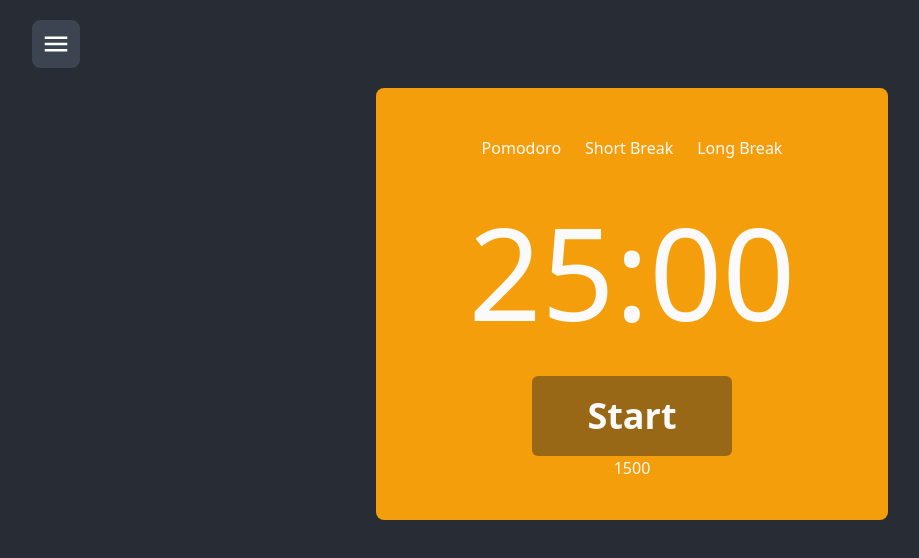
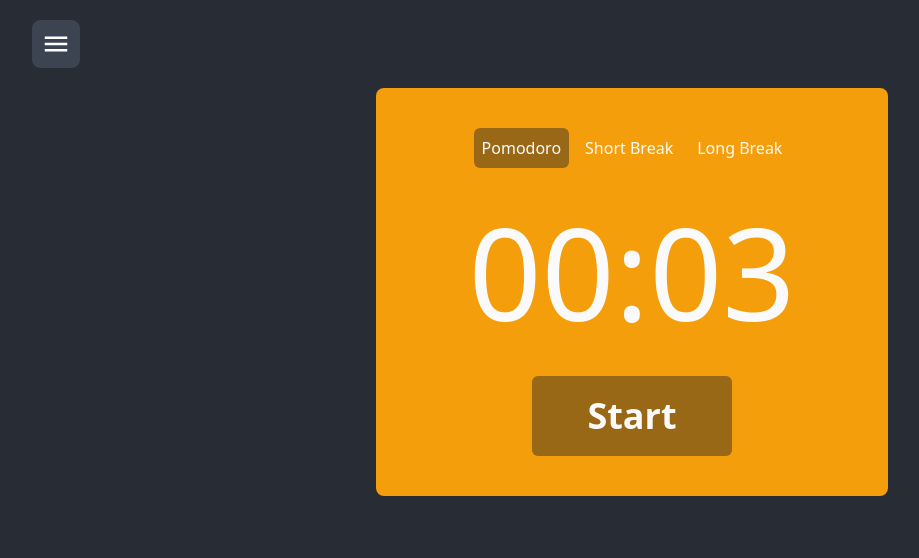
Before and after one commit to guiropaso/notesapp, a Next.js app: page /pomodoro in a window 1280 px wide. Shown: the top 558 px of the page, without its empty margins (8-927 px from the left). Built offline with nearby package versions, Linux system fonts and the light colour scheme.

Commit message:
pomodoro updates

```diff
--- a/app/pomodoro/page.jsx
+++ b/app/pomodoro/page.jsx
@@ -5,71 +5,67 @@ import {MdSkipNext} from 'react-icons/md'
 
 
 export default function Pomodoro() {
-  const [currentActivity, setCurrentActivity] = useState('Pomodoro')
+  const times = {
+    'Pomodoro': 3,
+    'Short Break': 300,
+    'Long Break': 600
+  }
   const activities = ['Pomodoro', 'Short Break', 'Long Break']
-  const [minutes, setMinutes] = useState(25)
-  const [seconds, setSeconds] = useState(0)
-  const [remainingTime, setRemainingTime] = useState(1500)
+  const [remainingTime, setRemainingTime] = useState(times.Pomodoro)
   const [isRunning, setIsRunning] = useState(false)
   let intervalRef = useRef(null)
 
   function changeActivity(e) {
-    setCurrentActivity(e.target.getAttribute('data-value'))
     const parentElement = document.querySelector('.activities--div')
     const siblingElements = parentElement.querySelectorAll('.activities--button')
     siblingElements.forEach(sibling => sibling.classList.remove('activities--button-active'))
     e.target.classList.add('activities--button-active')
+    const selectedActivity = e.target.getAttribute('data-value')
+    setRemainingTime(times[selectedActivity])
+    setIsRunning(false)
+    clearInterval(intervalRef.current)
+
   }
 
-  useEffect(() => {
-    switch(currentActivity) {
-      case 'Pomodoro': {
-        setRemainingTime(1500)
-        setMinutes(25)
-        setSeconds(0)
-        break
-      }
-      case 'Short Break': {
-        setRemainingTime(300)
-        setMinutes(5)
-        setSeconds(0)
-        break
-      }
-      case 'Long Break': {
-        setRemainingTime(600)
-        setMinutes(10)
-        setSeconds(0)
-        break
-      }
-      default: {
-        console.log('not found', currentActivity)
-      }
+  function handleClick() {
+
+    if(!isRunning) {
+      setIsRunning(true)
+      intervalRef.current = setInterval(() => {
+        setRemainingTime(prevState => prevState - 1)
+      },1000)
     }
-  },[currentActivity])
+    else {
+      clearInterval(intervalRef.current)
+      setIsRunning(false)
+    }
+  }
 
+function checkTime() {
+  if(remainingTime > 0) {
 
-// useEffect(() => {
-//   let intervalo
-//   if(!isRunning) {
-//     intervalo = setInterval(() => {
-//       setRemainingTime(prevState => prevState - 1)
-//     },1000)
-//   }
-// },[isRunning])
+    const minutes = Math.floor(remainingTime / 60)
+    const seconds = remainingTime % 60
 
+    let minutesStr = minutes.toString().padStart(2,'0')
+    let secondsStr = seconds.toString().padStart(2,'0')
+    return `${minutesStr}:${secondsStr}`
+  }
+  else {
+    clearInterval(intervalRef.current)
+    setIsRunning(false)
+    return 0
+  }
 
-
-let minutesStr = minutes.toString().padStart(2,'0')
-let secondsStr = seconds.toString().padStart(2,'0')
-
+}
 
   return (
 
     <div className="max-w-lg mx-auto flex flex-col text-neutral-50 bg-amber-500 justify-center items-center p-10 rounded-lg">
       <div className="flex flex-row flex-nowrap space-x-2 activities--div">
-        {activities.map(activity => (
+        {activities.map((activity,index) => (
           <button
-            className=" p-2 rounded-md activities--button"
+            className= {`p-2 rounded-md activities--button ${index === 0 ? 'activities--button-active' : ''}`}
             type='button'
             key={activity}
             data-value={activity}
@@ -80,18 +76,17 @@ let secondsStr = seconds.toString().padStart(2,'0')
         ))}
       </div>
       <div className="mt-10">
-        <span className="text-9xl text-neutral-50" >{minutesStr}:{secondsStr}</span>
+        <span className="text-9xl text-neutral-50" >{checkTime()}</span>
       </div>
       <div className="toggleButtons--container mt-10 w-full text-center relative">
         <button className="text-4xl font-semibold py-5 bg-slate-900/40 rounded-md toggleButtons--startButton"
-          onClick={() => setIsRunning(!isRunning)}
+          onClick={handleClick}
         >{isRunning ? 'Pause' : 'Start'}</button>
         {isRunning && <div className="toggleButtons--skipDiv absolute" >
           <div className="flex flex-row justify-center h-full items-center">
             <MdSkipNext className="text-3xl toggleButtons--skipIcon"/>
           </div>
         </div>}
-        <p>{remainingTime}</p>
       </div>
       <div>
 
```
